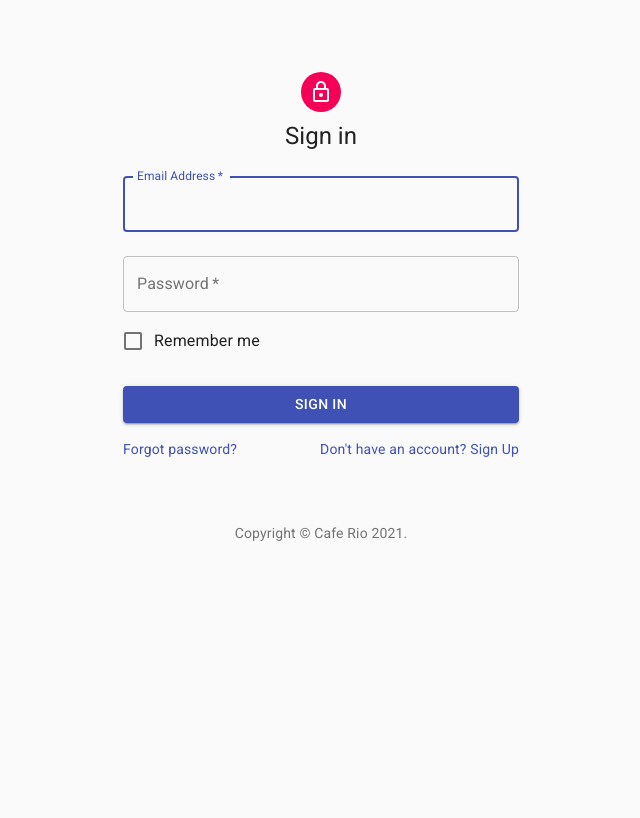
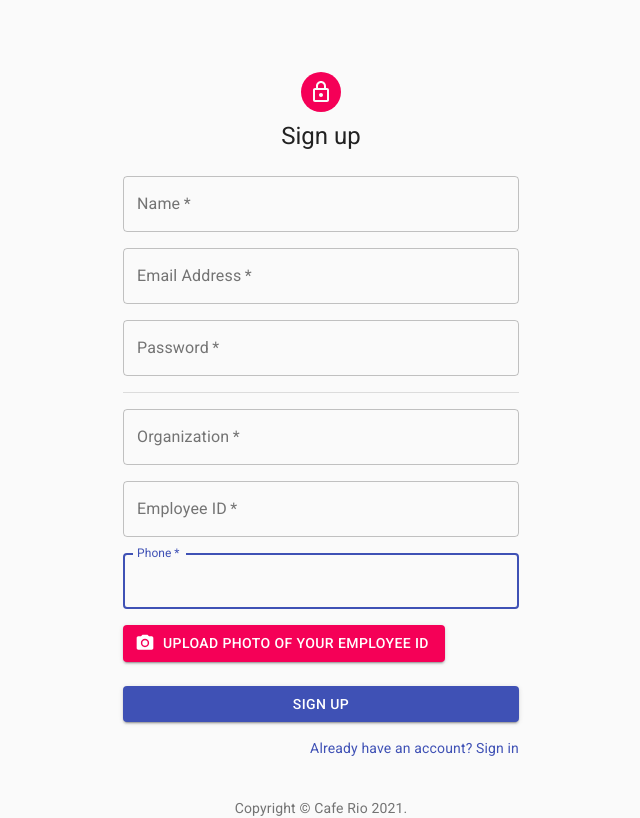
Before and after one commit to Schapagain/cafe-rio, a React (Create React App) app in the folder client/: page /signup in a window 1280 px wide. Shown: the whole page, without its empty margins (319-959 px from the left). Built offline with nearby package versions, Linux system fonts and the light colour scheme.

Commit message:
Added redirects from SignUp and SignIn pages to the homepage once user is authenticated. Also added redirects back to login when user logs out. Links to signup and login now works

```diff
--- a/client/src/App.js
+++ b/client/src/App.js
@@ -7,13 +7,22 @@ import { loadUser } from "./actions/authActions";
 import SignUp from "./components/SignUp";
 import SignIn from "./components/SignIn";
 import HomePage from "./components/HomePage";
+import PrivateRoute from "./components/PrivateRoute";
 
 function App() {
   return (
     <Provider store={store}>
-      {/* <SignUp /> */}
-      <SignIn />
-      {/* <HomePage /> */}
+      <Switch>
+        <Route path="/login">
+          <SignIn />
+        </Route>
+        <Route path="/signup">
+          <SignUp />
+        </Route>
+        <PrivateRoute path="/">
+          <HomePage />
+        </PrivateRoute>
+      </Switch>
     </Provider>
   );
 }
--- a/client/src/actions/authActions.js
+++ b/client/src/actions/authActions.js
@@ -1,5 +1,5 @@
 import axios from "axios";
-import { returnErrors } from "./errorAction";
+import { returnErrors } from "./errorActions";
 import {
   USER_LOADED,
   USER_LOADING,
--- /dev/null
+++ b/client/src/components/PrivateRoute.js
@@ -0,0 +1,18 @@
+import React from "react";
+import { Route, Redirect } from "react-router-dom";
+import PropTypes from "prop-types";
+import { connect } from "react-redux";
+
+const PrivateRoute = ({ isAuthenticated, ...otherProps }) => {
+  return isAuthenticated ? <Route {...otherProps} /> : <Redirect to="/login" />;
+};
+
+const mapStateToProps = (state) => ({
+  isAuthenticated: state.auth.isAuthenticated,
+});
+
+export default connect(mapStateToProps)(PrivateRoute);
+
+// PrivateRoute.propTypes = {
+//   isAuthenticated: PropTypes.bool.isRequired,
+// };
--- a/client/src/components/SignIn.js
+++ b/client/src/components/SignIn.js
@@ -15,8 +15,10 @@ import Container from "@material-ui/core/Container";
 import Alert from "@material-ui/lab/Alert";
 import PropTypes from "prop-types";
 import { connect } from "react-redux";
+import { useHistory, Link as RouterLink } from "react-router-dom";
 
 import { signIn } from "../actions/authActions";
+import { clearErrors } from "../actions/errorActions";
 
 function Copyright() {
   return (
@@ -51,7 +53,7 @@ const useStyles = makeStyles((theme) => ({
   },
 }));
 
-const SignIn = ({ signIn, error, isAuthenticated }) => {
+const SignIn = ({ signIn, error, isAuthenticated, clearErrors }) => {
   const classes = useStyles();
 
   // state to hold input fields data
@@ -64,6 +66,15 @@ const SignIn = ({ signIn, error, isAuthenticated }) => {
     if (error.id === "LOGIN_FAIL") setMsg(error.msg);
     console.log("error message", error);
   }, [error]);
+
+  // redirect if authenticated
+  let history = useHistory();
+  useEffect(() => {
+    if (isAuthenticated) {
+      clearErrors();
+      history.push("/");
+    }
+  });
 
   const handleSubmit = (e) => {
     e.preventDefault();
@@ -137,7 +148,7 @@ const SignIn = ({ signIn, error, isAuthenticated }) => {
               </Link>
             </Grid>
             <Grid item>
-              <Link href="#" variant="body2">
+              <Link component={RouterLink} to="/signup" variant="body2">
                 {"Don't have an account? Sign Up"}
               </Link>
             </Grid>
@@ -156,10 +167,11 @@ const mapStateToProps = (state) => ({
   error: state.error,
 });
 
-export default connect(mapStateToProps, { signIn })(SignIn);
+export default connect(mapStateToProps, { signIn, clearErrors })(SignIn);
 
 SignIn.propTypes = {
   isAuthenticated: PropTypes.bool,
   error: PropTypes.object.isRequired,
   signIn: PropTypes.func.isRequired,
+  clearErrors: PropTypes.func.isRequired,
 };
--- a/client/src/components/SignUp.js
+++ b/client/src/components/SignUp.js
@@ -15,9 +15,11 @@ import PhotoCamera from "@material-ui/icons/PhotoCamera";
 import Alert from "@material-ui/lab/Alert";
 import PropTypes from "prop-types";
 import { connect } from "react-redux";
+import { useHistory, Link as RouterLink } from "react-router-dom";
 
 import { signUp } from "../actions/authActions";
 import SignIn from "./SignIn";
+import { clearErrors } from "../actions/errorActions";
 
 // TODO: show feedback for image upload
 
@@ -57,15 +59,15 @@ const useStyles = makeStyles((theme) => ({
   },
 }));
 
-const SignUp = ({ signUp, error, isAuthenticated }) => {
+const SignUp = ({ signUp, error, isAuthenticated, clearErrors }) => {
   const classes = useStyles();
   // create state to hold form values
-  const [name, setName] = useState("Jay Jay");
-  const [email, setEmail] = useState("jay@gmail.com");
-  const [password, setPassword] = useState("pass1234");
-  const [organization, setOrganization] = useState("Colgate University");
-  const [employeeId, setEmployeeId] = useState("00000000");
-  const [phone, setPhone] = useState("5555555555");
+  const [name, setName] = useState("");
+  const [email, setEmail] = useState("");
+  const [password, setPassword] = useState("");
+  const [organization, setOrganization] = useState("");
+  const [employeeId, setEmployeeId] = useState("");
+  const [phone, setPhone] = useState("");
   const [idCard, setIdCard] = useState(null);
 
   // showing errors if they exist
@@ -75,6 +77,14 @@ const SignUp = ({ signUp, error, isAuthenticated }) => {
     console.log("error message", error);
   }, [error]);
 
+  // redirect once authenticated
+  let history = useHistory();
+  useEffect(() => {
+    if (isAuthenticated) {
+      clearErrors();
+      history.push("/");
+    }
+  });
   // posts form data to server
   const handleSubmit = (e) => {
     e.preventDefault();
@@ -239,7 +249,7 @@ const SignUp = ({ signUp, error, isAuthenticated }) => {
           </Button>
           <Grid container justify="flex-end">
             <Grid item>
-              <Link href="#" variant="body2">
+              <Link component={RouterLink} to="/" variant="body2">
                 Already have an account? Sign in
               </Link>
             </Grid>
@@ -262,6 +272,7 @@ SignUp.propTypes = {
   isAuthenticated: PropTypes.bool,
   error: PropTypes.object.isRequired,
   signUp: PropTypes.func.isRequired,
+  clearErrors: PropTypes.func.isRequired,
 };
 
-export default connect(mapStateToProps, { signUp })(SignUp);
+export default connect(mapStateToProps, { signUp, clearErrors })(SignUp);
```
Also changed, not shown: client/src/actions/errorActions.js (renamed from client/src/actions/errorAction.js), 1 other file (tests, documents, lock files or other folders).
